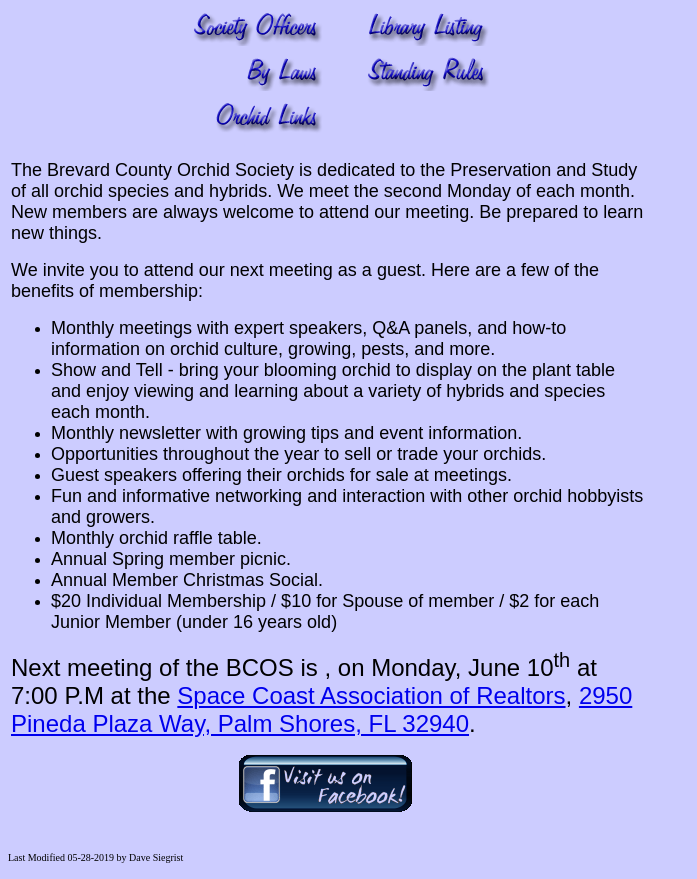
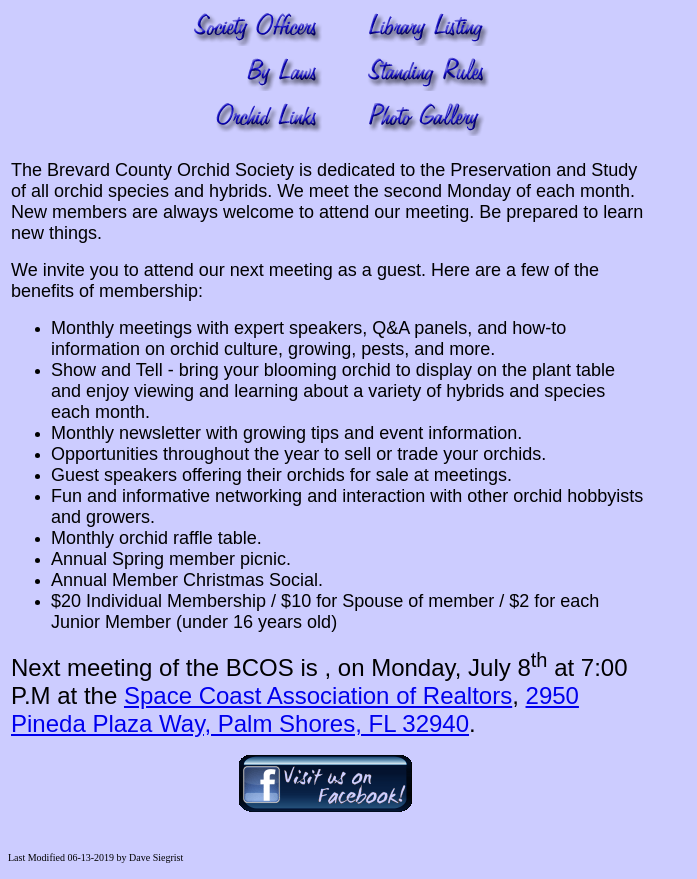
Before and after one commit to brevardcountyorchidsociety/webpage, a plain HTML site: page index.html in a window 1280 px wide. Shown: the part 254-1133 px from the top of the page, without its empty margins (0-697 px from the left). Drawn offline with Linux system fonts and the light colour scheme; a script that the page names is missing.

Commit message:
Add files via upload

```diff
--- a/index.html
+++ b/index.html
@@ -1,5 +1,6 @@
 <!DOCTYPE HTML PUBLIC "-//W3C//DTD HTML 4.01 Transitional//EN" "http://www.w3.org/TR/html4/loose.dtd">
 <html><head>
+
 
 
 
@@ -98,7 +99,7 @@ function preloadImages() {
       </td>
       <td width="5"><br>
       </td>
-  <!--    <td><a onmouseover="changeImages('PhotoGallery', 'photogallerytitlemo.gif'); return true;" onmouseout="changeImages('PhotoGallery', 'photogallerytitle.gif'); return true;" href="photogallery.html" onmousedown="changeImages('PhotoGallery', 'photogallerytitleck.gif'); return true;" onmouseup="changeImages('PhotoGallery', 'photogallerytitlemo.gif'); return true;"><img src="photogallerytitle.gif" alt="Photo Gallery" name="PhotoGallery" title="Photo Gallery" align="left" border="0" height="35" width="200"></a></td> -->
+      <td><a onmouseover="changeImages('PhotoGallery', 'photogallerytitlemo.gif'); return true;" onmouseout="changeImages('PhotoGallery', 'photogallerytitle.gif'); return true;" href="photogallery/photogallery.html" onmousedown="changeImages('PhotoGallery', 'photogallerytitleck.gif'); return true;" onmouseup="changeImages('PhotoGallery', 'photogallerytitlemo.gif'); return true;"><img src="photogallerytitle.gif" alt="Photo Gallery" name="PhotoGallery" title="Photo Gallery" align="left" border="0" height="35" width="200"></a></td>
     </tr>
 <!--   <tr>
       <td colspan="4" align="center" width="314">
@@ -216,7 +217,7 @@ $10 for Spouse of member / $2 for each Junior Member (under 16 years
 old)</font> </li>
       </ul>
       <p><font face="Arial" size="+2">Next meeting of the BCOS is&nbsp;<span style="color: red;"><span style="color: rgb(0, 153, 0);"></span></span>,</font><font face="Arial" size="+2">&nbsp;<span style="color: rgb(0, 153, 0);"><span style="font-weight: bold;"><span style="color: rgb(204, 0, 0);"><span style="color: rgb(0, 153, 0);"><span style="color: black;"></span></span></span></span></span>on
-Monday, June 10<sup>th</sup> at 7:00 P.M at the <a href="http://www.space321.com/">Space Coast Association of Realtors</a>,
+Monday, July 8<sup>th</sup> at 7:00 P.M at the <a href="http://www.space321.com/">Space Coast Association of Realtors</a>,
       <a href="http://www.space321.com/Space_Coast_Realtors_Map_and_Directions">2950
 Pineda Plaza Way, Palm Shores, FL 32940</a>.<br>
       </font></p>
@@ -228,7 +229,7 @@ Pineda Plaza Way, Palm Shores, FL 32940</a>.<br>
   </tbody>
 </table>
 
-<p align="left"><font size="-4">Last Modified 05-28-2019 by Dave
+<p align="left"><font size="-4">Last Modified 06-13-2019 by Dave
 Siegrist </font></p>
 
 </body></html>
```
